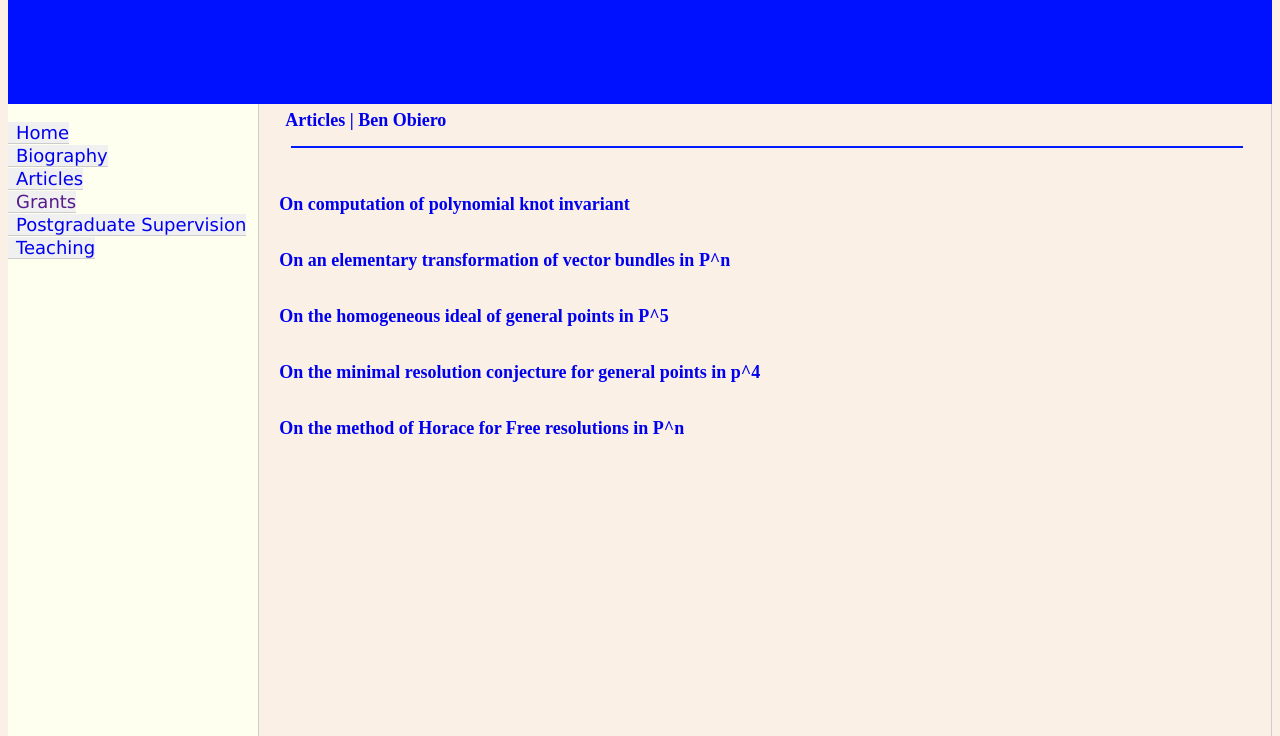
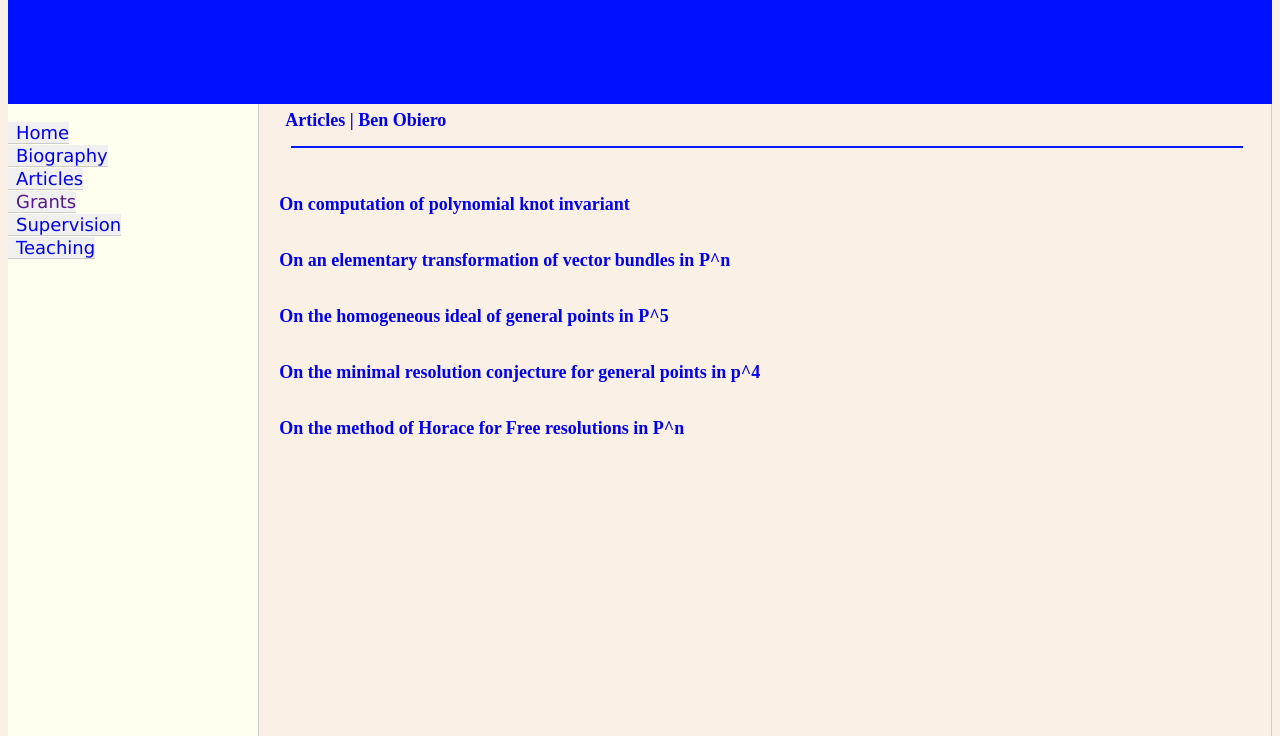
Before and after one commit to benobiero/obiero, a plain HTML site: page Articles.html in a window 1280 px wide. Shown: the part 64-800 px from the top of the page. Drawn offline with Linux system fonts and the light colour scheme; a web font is replaced by a local one.

Commit message:
Update Articles.html

```diff
--- a/Articles.html
+++ b/Articles.html
@@ -55,7 +55,7 @@
                                                 </tr>
                                                 <tr>
                                                     <td>
-                                                        <a href="postgraduate.html" class ="men">Postgraduate Supervision</a>
+                                                        <a href="postgraduate.html" class ="men"> Supervision</a>
                                                     </td>
                                                 </tr>
                                                 <tr>
```
